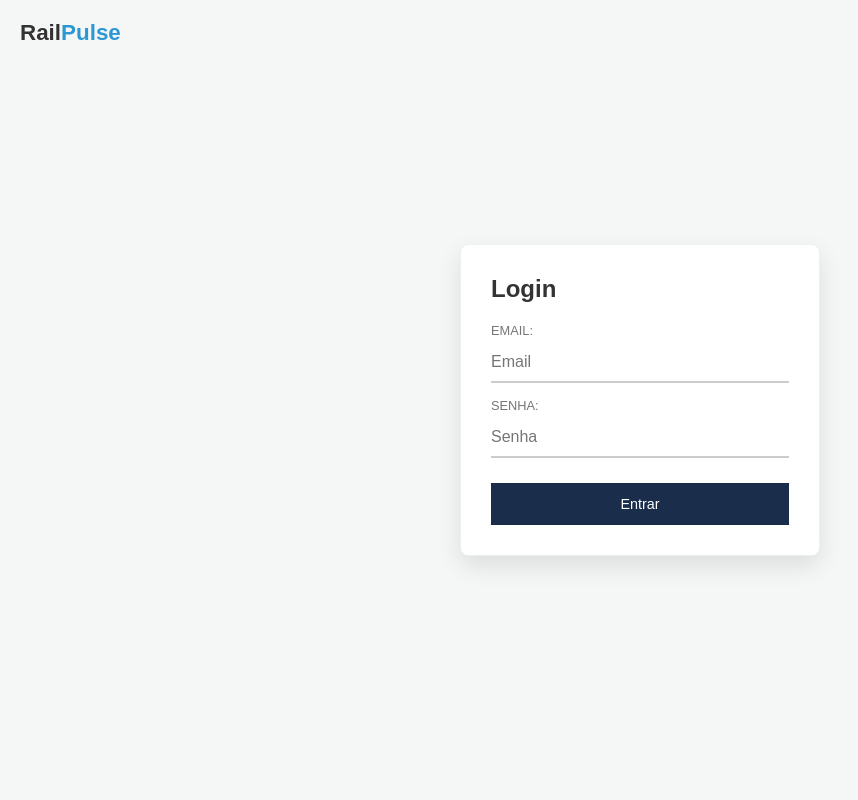
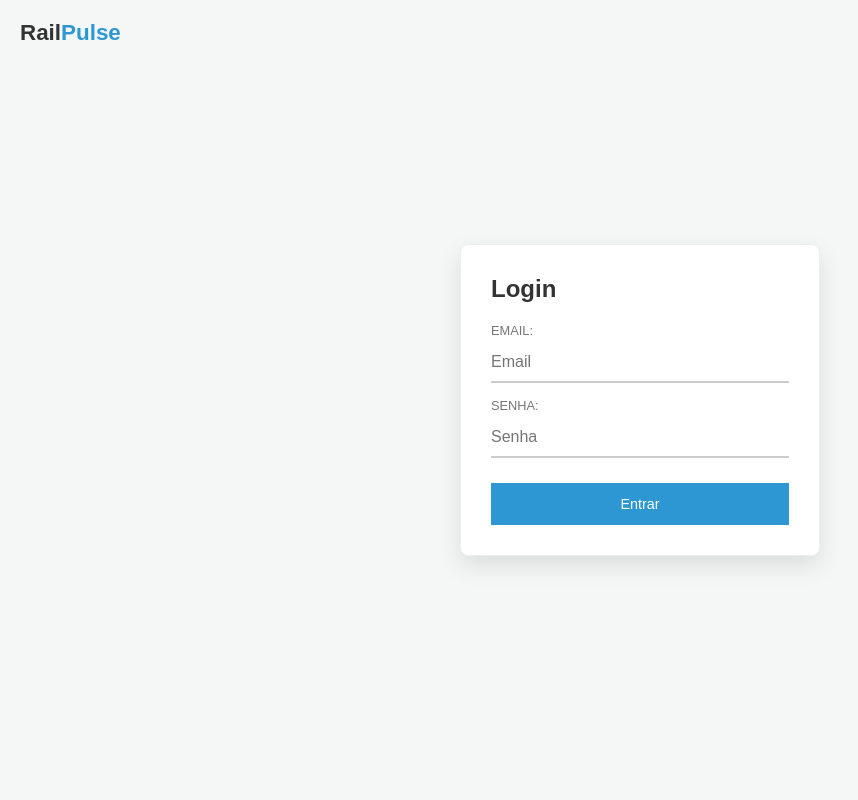
Before and after one commit to NicolasSLopes/RailPulse, a PHP site: page /public/login.html in a window 1280 px wide. Shown: the whole page, without its empty margins (0-858 px from the left). Run offline with PHP 8.4, Linux system fonts and the light colour scheme.

Commit message:
ADD - corrigindo login

```diff
--- a/assets/style/login.css
+++ b/assets/style/login.css
@@ -1,7 +1,7 @@
 :root {
     --cor-fundo: #f4f7f6;
     --cor-texto: #333333;
-    --cor-detalhe: #1a2d4b;
+    --cor-detalhe: rgb(45, 151, 212);;
     --cor-erro: #d9534f;
     --cor-sucesso: #5cb85c;
 }
```
